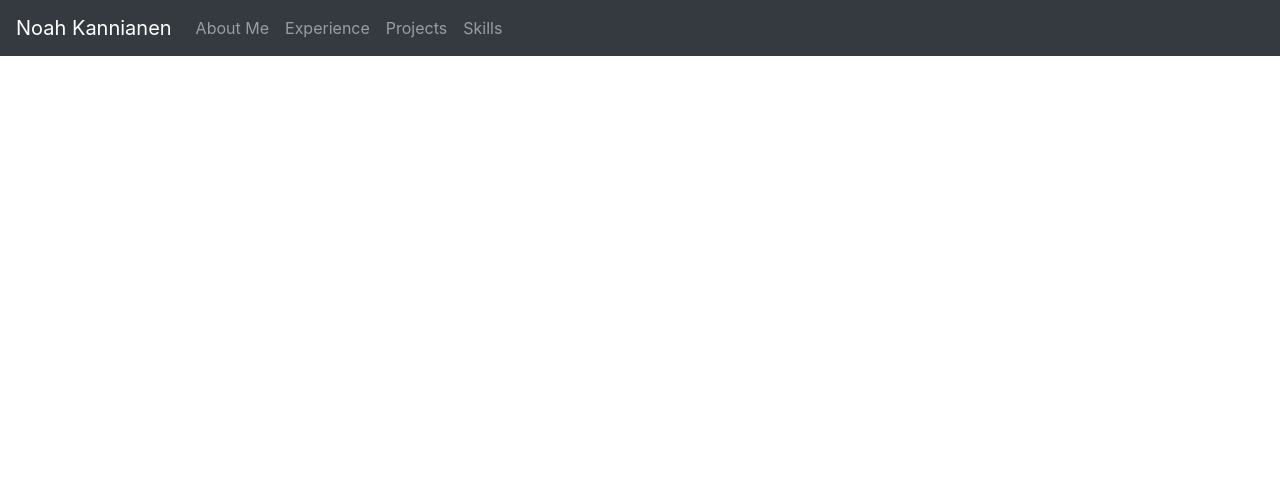
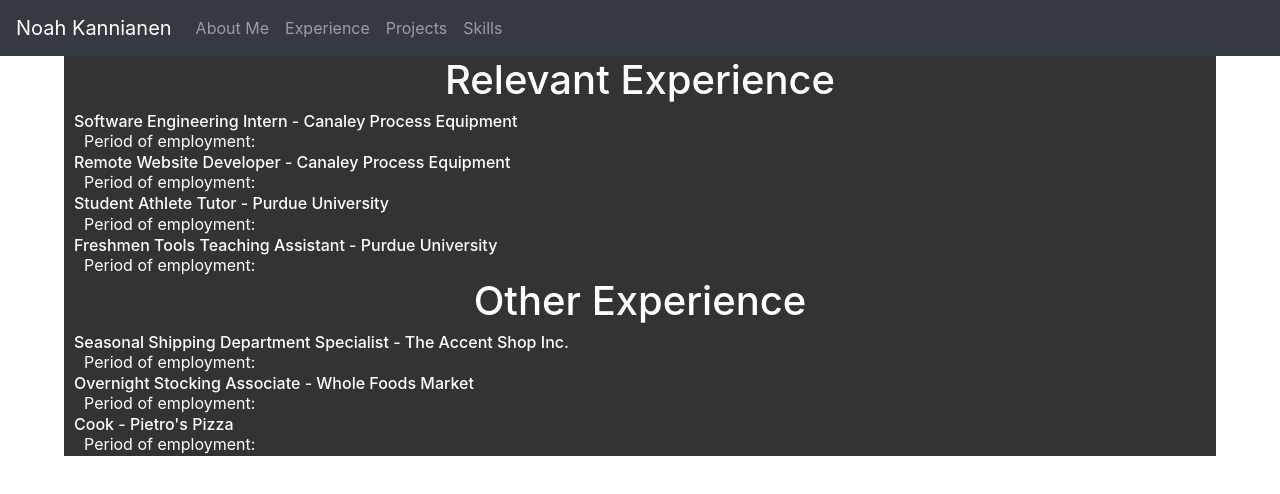
Before and after one commit to nkannian/noahkannianen, a React (Create React App) app: page /experience in a window 1280 px wide. Shown: the top 494 px of the page. Built offline with nearby package versions, Linux system fonts and the light colour scheme.

Commit message:
updated about me and started experience

```diff
--- a/src/App.js
+++ b/src/App.js
@@ -6,6 +6,7 @@
 import Header from './common/header'
 import HomeComponent from './components/home';
 import AboutMeComponent from './components/aboutMe';
+import ExperienceComponent from './components/experience';
 import ProjectsComponent from './components/projects';
 import SkillsComponent from './components/skills';
 
@@ -18,6 +19,7 @@
         <Header />
         <Route exact path="/" component={HomeComponent} />
         <Route exact path="/aboutme" component={AboutMeComponent} />
+        <Route exact path="/experience" component={ExperienceComponent} />
         <Route exact path="/projects" component={ProjectsComponent} />
         <Route exact path="/skills" component={SkillsComponent} />
       </div>
--- a/src/components/aboutMe/AboutMeComponent.css
+++ b/src/components/aboutMe/AboutMeComponent.css
@@ -1,7 +1,5 @@
 .aboutMeDiv {
     text-align: center;
-    background-repeat: no-repeat;
-    background-attachment: scroll;
 }
 
 .aboutMeContent {
--- a/src/components/aboutMe/AboutMeComponent.jsx
+++ b/src/components/aboutMe/AboutMeComponent.jsx
@@ -33,7 +33,7 @@
                     I am pursuing a Bachelor's of Science in Computer Science.
                     My computer science tracks are Security, Database and Information Systems, Software Engineering, and Machine Intelligence.
                     I am also pursuing a minor in business economics and mathematics.
-                    My current overall GPA is 3.77 out and my computer science GPA is 3.84 (4.00 scale for both).
+                    My current overall GPA is 3.77 out of 4.00.
                 </div>
                 <h1 className="aboutMeHeader">
                     Activities
--- /dev/null
+++ b/src/components/experience/ExperienceComponent.css
@@ -0,0 +1,26 @@
+.experienceDiv {
+    text-align: center;
+}
+
+.experienceContent {
+    display: inline-block;
+    background: rgba(0,0,0,.80);
+    width: 90%
+}
+
+.experienceHeader {
+    color: white;
+}
+
+.experienceSubHeader {
+    color: white;
+    text-align: left;
+    margin-left: 10px;
+}
+
+.experienceBody {
+    color: white;
+    text-align: left;
+    margin-left: 20px;
+    margin-top: -10px;
+}
--- /dev/null
+++ b/src/components/experience/ExperienceComponent.jsx
@@ -0,0 +1,46 @@
+import React from 'react';
+import './ExperienceComponent.css';
+
+
+class ExperienceComponent extends React.Component {
+    render() {
+        return (
+        <div className="experienceDiv">
+            <div className="experienceContent">
+                <h1 className="experienceHeader">Relevant Experience</h1>
+                <h6 className="experienceSubHeader">Software Engineering Intern - Canaley Process Equipment</h6>
+                <div className="experienceBody">
+                    Period of employment: &nbsp;
+                </div>
+                <h6 className="experienceSubHeader">Remote Website Developer - Canaley Process Equipment</h6>
+                <div className="experienceBody">
+                    Period of employment: &nbsp;
+                </div>
+                <h6 className="experienceSubHeader">Student Athlete Tutor - Purdue University</h6>
+                <div className="experienceBody">
+                    Period of employment: &nbsp;
+                </div>
+                <h6 className="experienceSubHeader">Freshmen Tools Teaching Assistant - Purdue University</h6>
+                <div className="experienceBody">
+                    Period of employment: &nbsp;
+                </div>
+                <h1 className="experienceHeader">Other Experience</h1>
+                <h6 className="experienceSubHeader">Seasonal Shipping Department Specialist - The Accent Shop Inc.</h6>
+                <div className="experienceBody">
+                    Period of employment: &nbsp;
+                </div>
+                <h6 className="experienceSubHeader">Overnight Stocking Associate - Whole Foods Market</h6>
+                <div className="experienceBody">
+                    Period of employment: &nbsp;
+                </div>
+                <h6 className="experienceSubHeader">Cook - Pietro's Pizza</h6>
+                <div className="experienceBody">
+                    Period of employment: &nbsp;
+                </div>
+            </div>
+        </div>
+        )
+    }
+}
+
+export default ExperienceComponent;
--- /dev/null
+++ b/src/components/experience/index.js
@@ -0,0 +1,2 @@
+import ExperienceComponent from './ExperienceComponent';
+export default ExperienceComponent;
```
